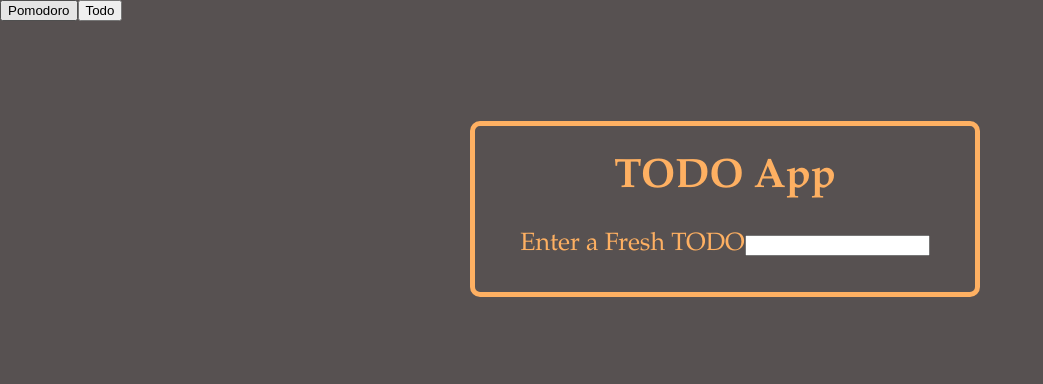
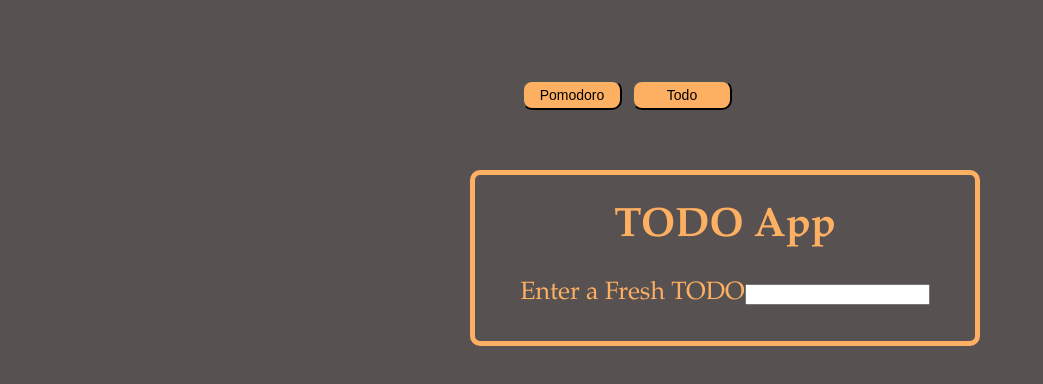
Before and after one commit to shanurwt/react-todo, a React (Create React App) app: page / in a window 1280 px wide. Shown: the top 384 px of the page, without its empty margins (0-1043 px from the left). Built offline with nearby package versions, Linux system fonts and the light colour scheme.

Commit message:
btn margin

```diff
--- a/src/App.js
+++ b/src/App.js
@@ -8,14 +8,15 @@ export default function App(){
 const [tick, setTick] = useState(true);
   return (
   <>
-  <div >
-
+  <div className='selec-btn'>
     <button onClick={()=>{setTick(false)}}>Pomodoro</button>
     <button onClick={()=>{setTick(true)}}>Todo</button>
+  </div>
+
       {tick && <TodoForm className='form' /> }
       {!tick && <Pomodoro /> }
 
-  </div>
+
   </>
   );
 }
--- a/src/index.css
+++ b/src/index.css
@@ -34,3 +34,18 @@ body {
   border: 5px solid #feb062;
   border-radius: 10px;
 }
+
+.selec-btn{
+  margin: 10vh;
+  margin-bottom: -5vh;
+  margin-left: 40%;
+}
+
+.selec-btn > button{
+  height: 30px;
+  width: 100px;
+  background-color: #feb062;
+  border-radius: 10px;
+  margin-left: 10px;
+  font-size: 14px;
+}
```
